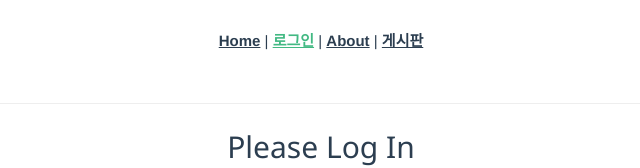
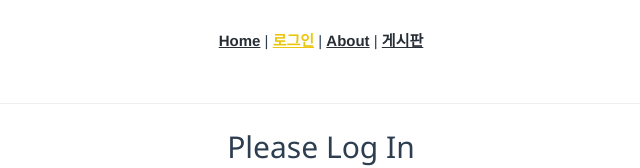
Before and after one commit to otterbits/vue-community-board, a Vue app: page /login in a window 1280 px wide. Shown: the top 168 px of the page, without its empty margins (319-959 px from the left). Built offline with nearby package versions, Linux system fonts and the light colour scheme.

Commit message:
refactor: change color (router-link)

```diff
--- a/src/App.vue
+++ b/src/App.vue
@@ -33,10 +33,10 @@ export default {
 
 #nav a {
   font-weight: bold;
-  color: #2c3e50;
+  color: #282e35;
 }
 
 #nav a.router-link-exact-active {
-  color: #42b983;
+  color: #ebc60f
 }
 </style>
```
